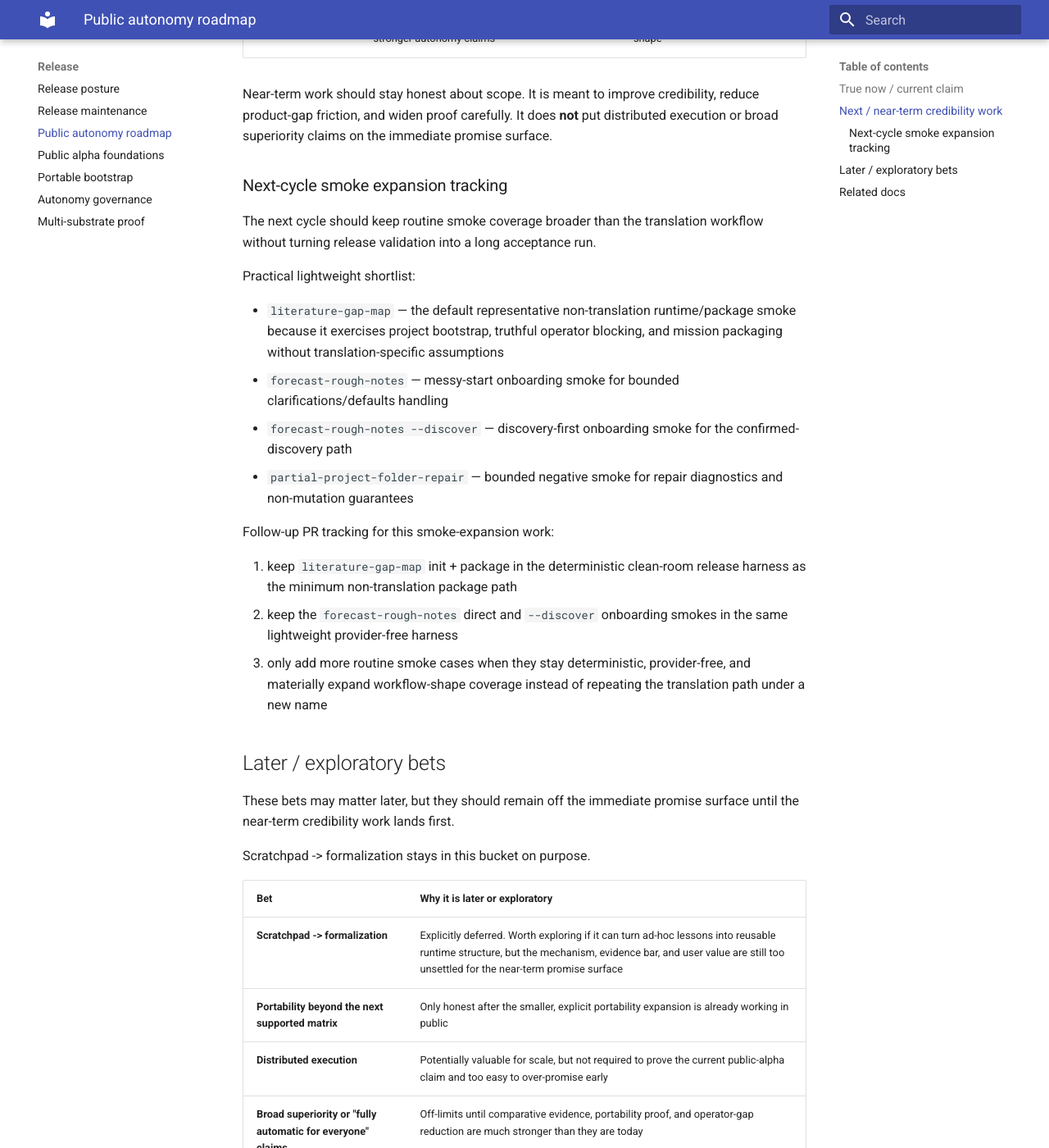
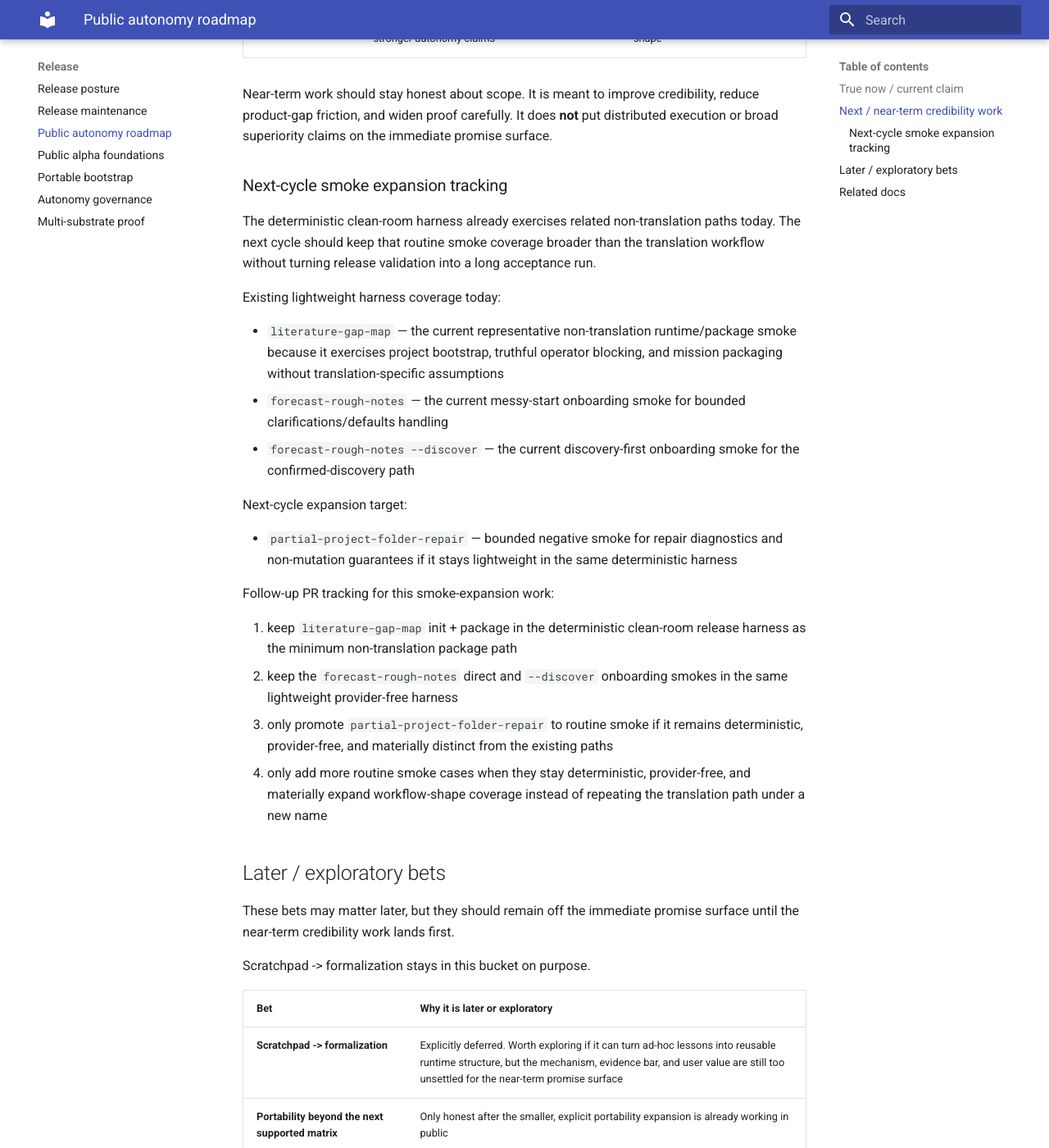
Before and after one commit to MoyYuan/DeepLoop, an MkDocs documentation site: the page built from docs/release/public-autonomy-roadmap.md, in a window 1280 px wide and 1400 px high, scrolled down 1713 px. Shown: the whole window at 82% size. Built offline with MkDocs 1.6.1 and Material for MkDocs 9.7.7, drawn with Linux system fonts in a browser that asks for light colours.

Commit message:
docs: clarify existing smoke coverage
Co-authored-by: Copilot <223556219+Copilot@users.noreply.github.com>

```diff
--- a/docs/release/public-autonomy-roadmap.md
+++ b/docs/release/public-autonomy-roadmap.md
@@ -62,21 +62,27 @@ promise surface.
 
 ### Next-cycle smoke expansion tracking
 
-The next cycle should keep routine smoke coverage broader than the translation
-workflow without turning release validation into a long acceptance run.
+The deterministic clean-room harness already exercises related
+non-translation paths today. The next cycle should keep that routine smoke
+coverage broader than the translation workflow without turning release
+validation into a long acceptance run.
 
-Practical lightweight shortlist:
+Existing lightweight harness coverage today:
 
-- `literature-gap-map` — the default representative non-translation
+- `literature-gap-map` — the current representative non-translation
   runtime/package smoke because it exercises project bootstrap, truthful
   operator blocking, and mission packaging without translation-specific
   assumptions
-- `forecast-rough-notes` — messy-start onboarding smoke for bounded
+- `forecast-rough-notes` — the current messy-start onboarding smoke for bounded
   clarifications/defaults handling
-- `forecast-rough-notes --discover` — discovery-first onboarding smoke for the
-  confirmed-discovery path
+- `forecast-rough-notes --discover` — the current discovery-first onboarding
+  smoke for the confirmed-discovery path
+
+Next-cycle expansion target:
+
 - `partial-project-folder-repair` — bounded negative smoke for repair
-  diagnostics and non-mutation guarantees
+  diagnostics and non-mutation guarantees if it stays lightweight in the same
+  deterministic harness
 
 Follow-up PR tracking for this smoke-expansion work:
 
@@ -84,7 +90,10 @@ Follow-up PR tracking for this smoke-expansion work:
    release harness as the minimum non-translation package path
 2. keep the `forecast-rough-notes` direct and `--discover` onboarding smokes in
    the same lightweight provider-free harness
-3. only add more routine smoke cases when they stay deterministic, provider-free,
+3. only promote `partial-project-folder-repair` to routine smoke if it remains
+   deterministic, provider-free, and materially distinct from the existing
+   paths
+4. only add more routine smoke cases when they stay deterministic, provider-free,
    and materially expand workflow-shape coverage instead of repeating the
    translation path under a new name
 
```
Also changed, not shown: 1 other file.
